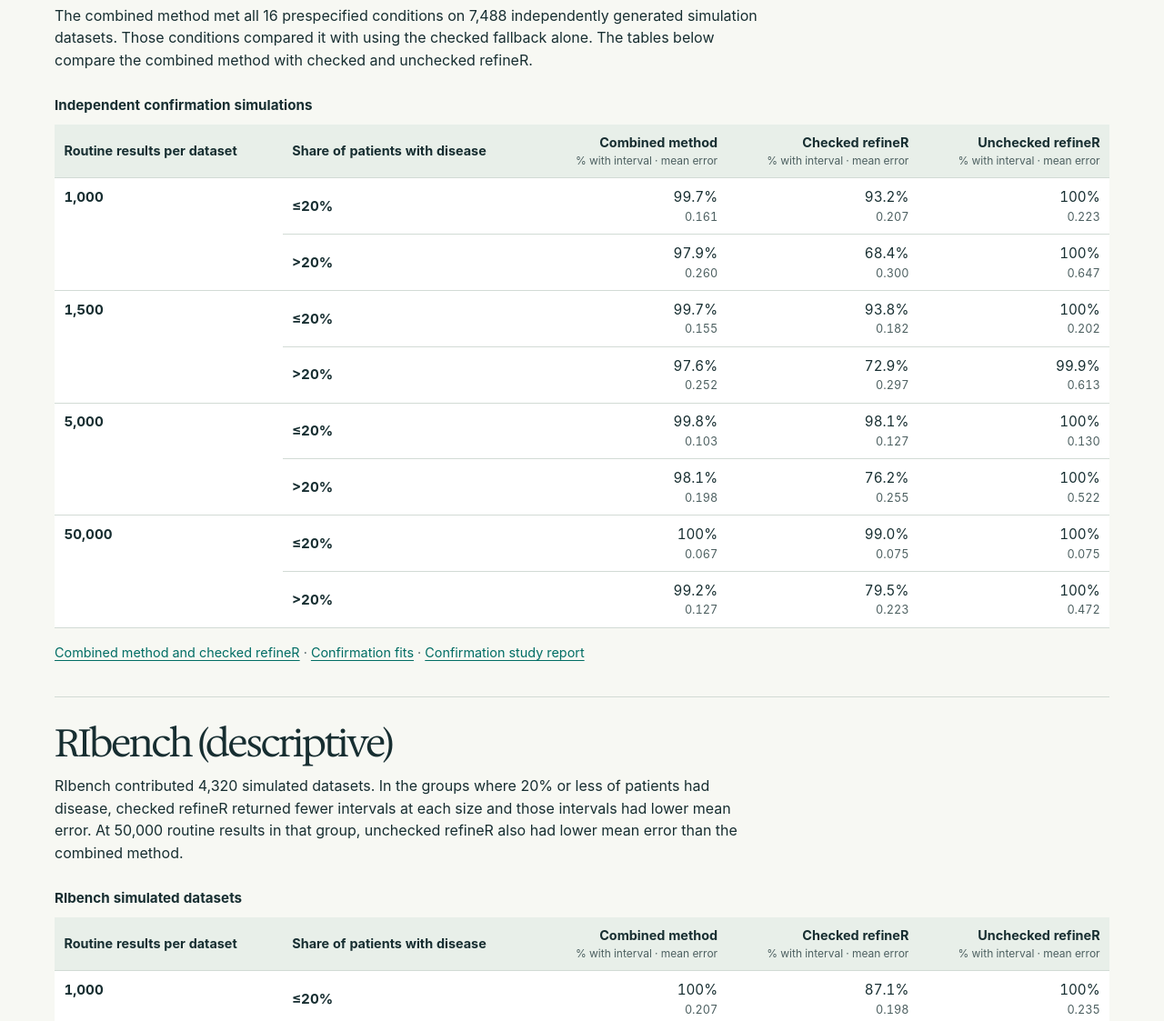
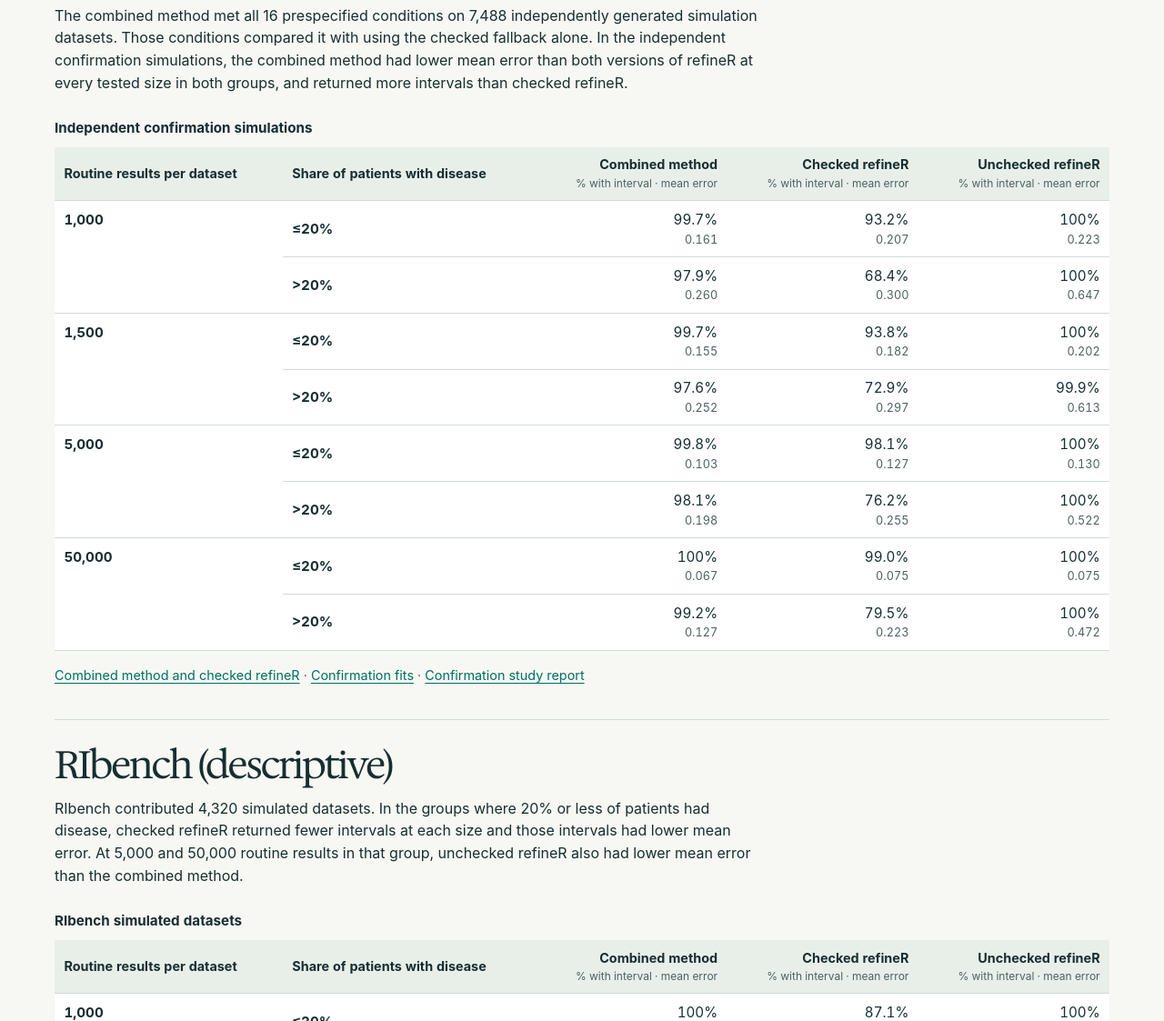
Before and after one commit to amromeo/amromeo.github.io, a plain HTML site: page anchoredRI/evidence.html in a window 1280 px wide. Shown: the part 737-1860 px from the top of the page at 91% size. Drawn offline with Linux system fonts and the light colour scheme.

Commit message:
Clarify the anchoredRI evidence comparison

```diff
--- a/anchoredRI/evidence.html
+++ b/anchoredRI/evidence.html
@@ -35,7 +35,7 @@
 </section>
 <section class="guide-section" id="confirmation">
   <h2>Independent confirmation</h2>
-  <p>The combined method met all 16 prespecified conditions on 7,488 independently generated simulation datasets. Those conditions compared it with using the checked fallback alone. The tables below compare the combined method with checked and unchecked refineR.</p>
+  <p>The combined method met all 16 prespecified conditions on 7,488 independently generated simulation datasets. Those conditions compared it with using the checked fallback alone. In the independent confirmation simulations, the combined method had lower mean error than both versions of refineR at every tested size in both groups, and returned more intervals than checked refineR.</p>
   <div class="table-scroll" role="region" aria-label="Independent confirmation simulations" tabindex="0">
     <table class="data-table accuracy-table">
       <caption>Independent confirmation simulations</caption>
@@ -61,7 +61,7 @@
 </section>
 <section class="guide-section" id="ribench">
   <h2>RIbench (descriptive)</h2>
-  <p>RIbench contributed 4,320 simulated datasets. In the groups where 20% or less of patients had disease, checked refineR returned fewer intervals at each size and those intervals had lower mean error. At 50,000 routine results in that group, unchecked refineR also had lower mean error than the combined method.</p>
+  <p>RIbench contributed 4,320 simulated datasets. In the groups where 20% or less of patients had disease, checked refineR returned fewer intervals at each size and those intervals had lower mean error. At 5,000 and 50,000 routine results in that group, unchecked refineR also had lower mean error than the combined method.</p>
   <div class="table-scroll" role="region" aria-label="RIbench simulated datasets" tabindex="0">
     <table class="data-table accuracy-table">
       <caption>RIbench simulated datasets</caption>
```
Also changed, not shown: anchoredRI/help.html (+1 -1 lines), anchoredRI/index.html (+1 -1 lines).
